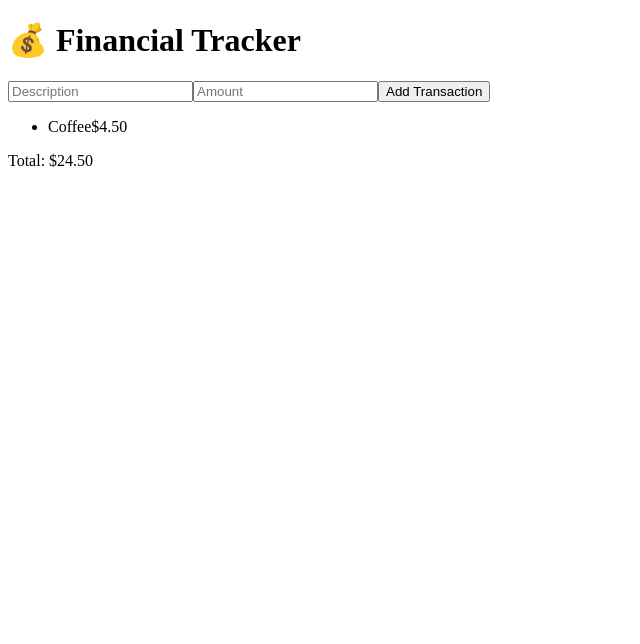
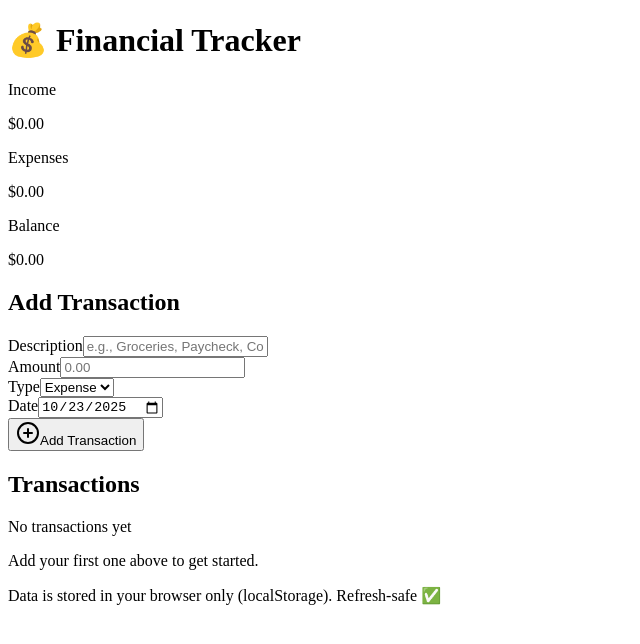
Before and after one commit to aangeliquess/Financial-Tracker, a React (Vite) app: page / in a window 1280 px wide. Shown: the top 644 px of the page, without its empty margins (0-640 px from the left). Built offline with nearby package versions, Linux system fonts and the light colour scheme.

Commit message:
Update App.tsx

```diff
--- a/src/App.tsx
+++ b/src/App.tsx
@@ -1,45 +1,236 @@
-import React from 'react';
-import FinancialLiteracyApp from './FinancialLiteracyApp';
+import React, { useEffect, useMemo, useState } from "react"
+import { PlusCircle, Trash2 } from "lucide-react"
+
+// ---- Types ----
+type TxType = "income" | "expense"
+
+type Tx = {
+  id: string
+  desc: string
+  amount: number
+  type: TxType
+  date: string // ISO yyyy-mm-dd
+}
+
+// ---- Helpers ----
+const LS_KEY = "financial-tracker:tx"
+const currency = (n: number) =>
+  n.toLocaleString(undefined, { style: "currency", currency: "USD", maximumFractionDigits: 2 })
+
+const todayISO = () => new Date().toISOString().slice(0, 10)
 
 export default function App() {
+  // ---- State ----
+  const [tx, setTx] = useState<Tx[]>(() => {
+    try {
+      const raw = localStorage.getItem(LS_KEY)
+      return raw ? (JSON.parse(raw) as Tx[]) : []
+    } catch {
+      return []
+    }
+  })
+
+  const [desc, setDesc] = useState("")
+  const [amount, setAmount] = useState<string>("")
+  const [type, setType] = useState<TxType>("expense")
+  const [date, setDate] = useState(todayISO())
+  const [error, setError] = useState<string | null>(null)
+
+  // ---- Persist ----
+  useEffect(() => {
+    localStorage.setItem(LS_KEY, JSON.stringify(tx))
+  }, [tx])
+
+  // ---- Derived totals ----
+  const { incomeTotal, expenseTotal, balance } = useMemo(() => {
+    const income = tx.filter(t => t.type === "income").reduce((a, b) => a + b.amount, 0)
+    const expense = tx.filter(t => t.type === "expense").reduce((a, b) => a + b.amount, 0)
+    return { incomeTotal: income, expenseTotal: expense, balance: income - expense }
+  }, [tx])
+
+  // ---- Handlers ----
+  function addTx(e: React.FormEvent) {
+    e.preventDefault()
+    setError(null)
+
+    const val = Number(amount)
+    if (!desc.trim()) return setError("Description is required.")
+    if (!amount || isNaN(val)) return setError("Enter a valid amount.")
+    if (val <= 0) return setError("Amount must be greater than 0.")
+
+    const newItem: Tx = {
+      id: crypto.randomUUID(),
+      desc: desc.trim(),
+      amount: Number(val.toFixed(2)),
+      type,
+      date,
+    }
+    setTx(prev => [newItem, ...prev])
+    setDesc("")
+    setAmount("")
+    setType("expense")
+    setDate(todayISO())
+  }
+
+  function removeTx(id: string) {
+    setTx(prev => prev.filter(t => t.id !== id))
+  }
+
+  // ---- UI ----
   return (
     <div className="min-h-screen bg-gradient-to-br from-slate-50 to-slate-100 flex flex-col items-center p-6">
-      <div className="max-w-md w-full bg-white shadow-lg rounded-2xl p-6 space-y-4">
-        <h1 className="text-2xl font-semibold text-slate-800 text-center">
-          💰 Financial Tracker
-        </h1>
+      <div className="w-full max-w-xl space-y-6">
+        {/* Header / Summary */}
+        <header className="bg-white rounded-2xl shadow p-6">
+          <h1 className="text-2xl font-semibold text-slate-800 text-center">💰 Financial Tracker</h1>
 
-        <form className="space-y-3">
+          <div className="mt-6 grid grid-cols-3 gap-3">
+            <SummaryCard label="Income" value={currency(incomeTotal)} variant="success" />
+            <SummaryCard label="Expenses" value={currency(expenseTotal)} variant="danger" />
+            <SummaryCard label="Balance" value={currency(balance)} variant={balance >= 0 ? "success" : "danger"} />
+          </div>
+        </header>
+
+        {/* Form */}
+        <section className="bg-white rounded-2xl shadow p-6">
+          <h2 className="text-lg font-medium text-slate-800 mb-4">Add Transaction</h2>
+
+          <form onSubmit={addTx} className="grid gap-4 sm:grid-cols-2">
+            <div className="sm:col-span-2">
+              <label className="block text-sm font-medium text-slate-700 mb-1">Description</label>
               <input
                 type="text"
-            placeholder="Description"
+                placeholder="e.g., Groceries, Paycheck, Coffee"
+                value={desc}
+                onChange={e => setDesc(e.target.value)}
                 className="w-full border border-slate-300 rounded-lg px-3 py-2 focus:outline-none focus:ring-2 focus:ring-slate-400"
               />
+            </div>
+
+            <div>
+              <label className="block text-sm font-medium text-slate-700 mb-1">Amount</label>
               <input
                 type="number"
-            placeholder="Amount"
+                inputMode="decimal"
+                step="0.01"
+                placeholder="0.00"
+                value={amount}
+                onChange={e => setAmount(e.target.value)}
                 className="w-full border border-slate-300 rounded-lg px-3 py-2 focus:outline-none focus:ring-2 focus:ring-slate-400"
               />
+            </div>
+
+            <div>
+              <label className="block text-sm font-medium text-slate-700 mb-1">Type</label>
+              <select
+                value={type}
+                onChange={e => setType(e.target.value as TxType)}
+                className="w-full border border-slate-300 rounded-lg px-3 py-2 bg-white focus:outline-none focus:ring-2 focus:ring-slate-400"
+              >
+                <option value="expense">Expense</option>
+                <option value="income">Income</option>
+              </select>
+            </div>
+
+            <div>
+              <label className="block text-sm font-medium text-slate-700 mb-1">Date</label>
+              <input
+                type="date"
+                value={date}
+                onChange={e => setDate(e.target.value)}
+                className="w-full border border-slate-300 rounded-lg px-3 py-2 focus:outline-none focus:ring-2 focus:ring-slate-400"
+              />
+            </div>
+
+            <div className="sm:col-span-2">
               <button
                 type="submit"
-            className="w-full bg-slate-700 hover:bg-slate-800 text-white rounded-lg py-2 font-medium"
+                className="w-full bg-slate-800 hover:bg-slate-900 text-white rounded-lg py-2 font-medium transition-colors duration-200 flex items-center justify-center gap-2"
               >
+                <PlusCircle className="w-5 h-5" />
                 Add Transaction
               </button>
+              {error && <p className="mt-2 text-sm text-red-600">{error}</p>}
+            </div>
           </form>
+        </section>
 
+        {/* List */}
+        <section className="bg-white rounded-2xl shadow p-2 sm:p-4">
+          <h2 className="sr-only">Transactions</h2>
+
+          {tx.length === 0 ? (
+            <EmptyState />
+          ) : (
             <ul className="divide-y divide-slate-200">
-          <li className="flex justify-between py-2">
-            <span>Coffee</span>
-            <span className="text-slate-600">$4.50</span>
+              {tx.map(item => (
+                <li key={item.id} className="flex items-center justify-between gap-4 py-3 px-2 sm:px-1">
+                  <div className="min-w-0">
+                    <p className="text-sm text-slate-500">{new Date(item.date).toLocaleDateString()}</p>
+                    <p className="font-medium text-slate-800 truncate">{item.desc}</p>
+                  </div>
+
+                  <div className="flex items-center gap-4">
+                    <span
+                      className={
+                        "font-semibold " +
+                        (item.type === "income" ? "text-emerald-600" : "text-rose-600")
+                      }
+                    >
+                      {item.type === "income" ? "+" : "-"}
+                      {currency(item.amount)}
+                    </span>
+
+                    <button
+                      aria-label="Delete transaction"
+                      onClick={() => removeTx(item.id)}
+                      className="p-2 rounded-lg border border-slate-200 hover:bg-slate-50 active:scale-[0.98]"
+                    >
+                      <Trash2 className="w-4 h-4 text-slate-600" />
+                    </button>
+                  </div>
                 </li>
-          {/* Example item — you’ll map real data here */}
+              ))}
             </ul>
+          )}
+        </section>
 
-        <p className="text-right text-lg font-semibold text-slate-800">
-          Total: $24.50
+        {/* Footer note */}
+        <p className="text-center text-xs text-slate-500">
+          Data is stored in your browser only (localStorage). Refresh-safe ✅
         </p>
       </div>
     </div>
   )
 }
+
+// ---- Small UI pieces ----
+function SummaryCard({
+  label,
+  value,
+  variant,
+}: {
+  label: string
+  value: string
+  variant: "success" | "danger"
+}) {
+  const color =
+    variant === "success"
+      ? "bg-emerald-50 text-emerald-700 border-emerald-100"
+      : "bg-rose-50 text-rose-700 border-rose-100"
+  return (
+    <div className={`rounded-xl border ${color} p-3 text-center`}>
+      <p className="text-xs uppercase tracking-wide">{label}</p>
+      <p className="mt-1 text-lg font-semibold">{value}</p>
+    </div>
+  )
+}
+
+function EmptyState() {
+  return (
+    <div className="p-8 text-center text-slate-500">
+      <p className="font-medium text-slate-700 mb-1">No transactions yet</p>
+      <p className="text-sm">Add your first one above to get started.</p>
+    </div>
+  )
+}
```
Lines whose indentation alone changed are shown as unchanged.
